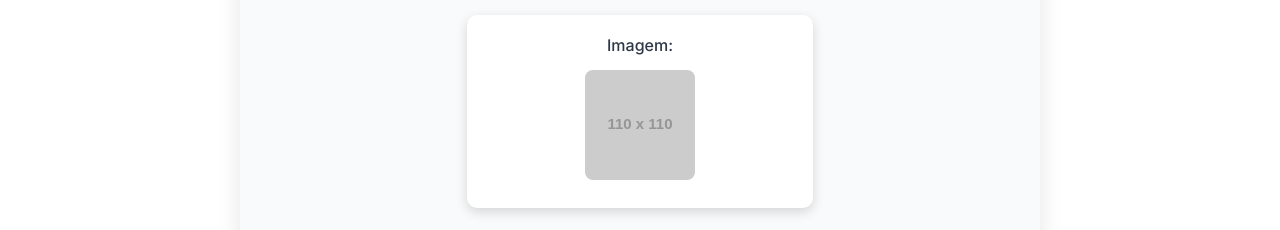
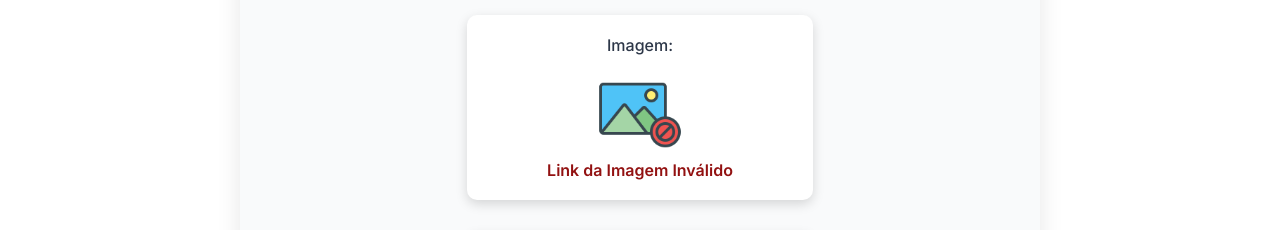
Before and after one commit to Davi-D18/livros_vnw_scss, a React (Vite) app: page /resumo in a window 1280 px wide. Shown: the part 565-795 px from the top of the page. Built offline with nearby package versions, Linux system fonts and the light colour scheme.

Commit message:
Novas alterações e ajustes na página de resumo

```diff
--- a/src/pages/Resumo/Resumo.jsx
+++ b/src/pages/Resumo/Resumo.jsx
@@ -6,6 +6,9 @@ import { useNavigate } from "react-router-dom";
 import { Store } from "react-notifications-component"; // Importa a biblioteca de notificações
 import "react-notifications-component/dist/theme.css"; // Importa os estilos das notificações
 import "animate.css"; // Importa animações
+
+import IconImgColorida from "../../assets/icons-erro/error-colorida.png";
+import IconImgLupaErro from "../../assets/icons-erro/error-img-lupa.png";
 
 export const Resumo = () => {
   const navigate = useNavigate();
@@ -97,21 +100,32 @@ export const Resumo = () => {
             <div className={S.infoItem + " " + S.infoItemImg}>
               <strong>Imagem:</strong>
               {formData.imagem ? (
+                <div className={S.infoImagemNaoEncontrada}>
                   <img
                     className={S.infoImg}
                     src={formData.imagem}
                     alt={`Imagem do Livro ${formData.titulo}`}
                     onError={(e) => {
-                    e.target.src =
-                      "https://via.placeholder.com/110x110?text=Erro";
+                      let imgClasse = S.infoImgErro;
+                      e.target.src = IconImgLupaErro;
+                      e.target.classList.replace(S.infoImg, imgClasse); // Substitui a classe
                     }}
+                    loading="lazy"
                   />
+                  <p>Imagem não encontrada</p>
+                </div>
               ) : (
+                <div className={S.infoImagemInvalida}>
                   <img
                     className={S.infoImg}
-                  src="https://via.placeholder.com/110x110?text=Imagem+não+encontrada"
-                  alt="Imagem não encontrada"
+                    src={IconImgColorida}
+                    loading="lazy"
+                    alt="Imagem de erro"
                   />
+                  <p className={S.textImagemInvalida}>
+                    Link da Imagem Inválido
+                  </p>
+                </div>
               )}
             </div>
 
--- a/src/pages/Resumo/style/resumo.module.scss
+++ b/src/pages/Resumo/style/resumo.module.scss
@@ -108,11 +108,34 @@
   align-items: center;
 }
 
+.infoImagemnaoEncontrada, .infoImagemInvalida {
+  display: flex;
+  flex-direction: column;
+  align-items: center;
+}
+
+.infoImagemNaoEncontrada p {
+  color: $black;
+}
+
+.infoImgErro {
+  width: 27%;
+}
+
+.textImagemnaoEncontrada p {
+  color: $black;
+  font-weight: 600;
+}
+
+.textImagemInvalida {
+  color: #921111;
+  font-weight: 600;
+}
+
 .infoImg {
-  width: 110px;
-  height: 110px;
+  width: 90px;
+  height: 90px;
   border-radius: 8px;
-  margin-bottom: 8px;
 }
 
 /* Responsividade para telas pequenas */
```
Also changed, not shown: src/assets/icons-erro/error-colorida.png (added), src/assets/icons-erro/error-img-lupa.png (added). Lines whose indentation alone changed are shown as unchanged.
